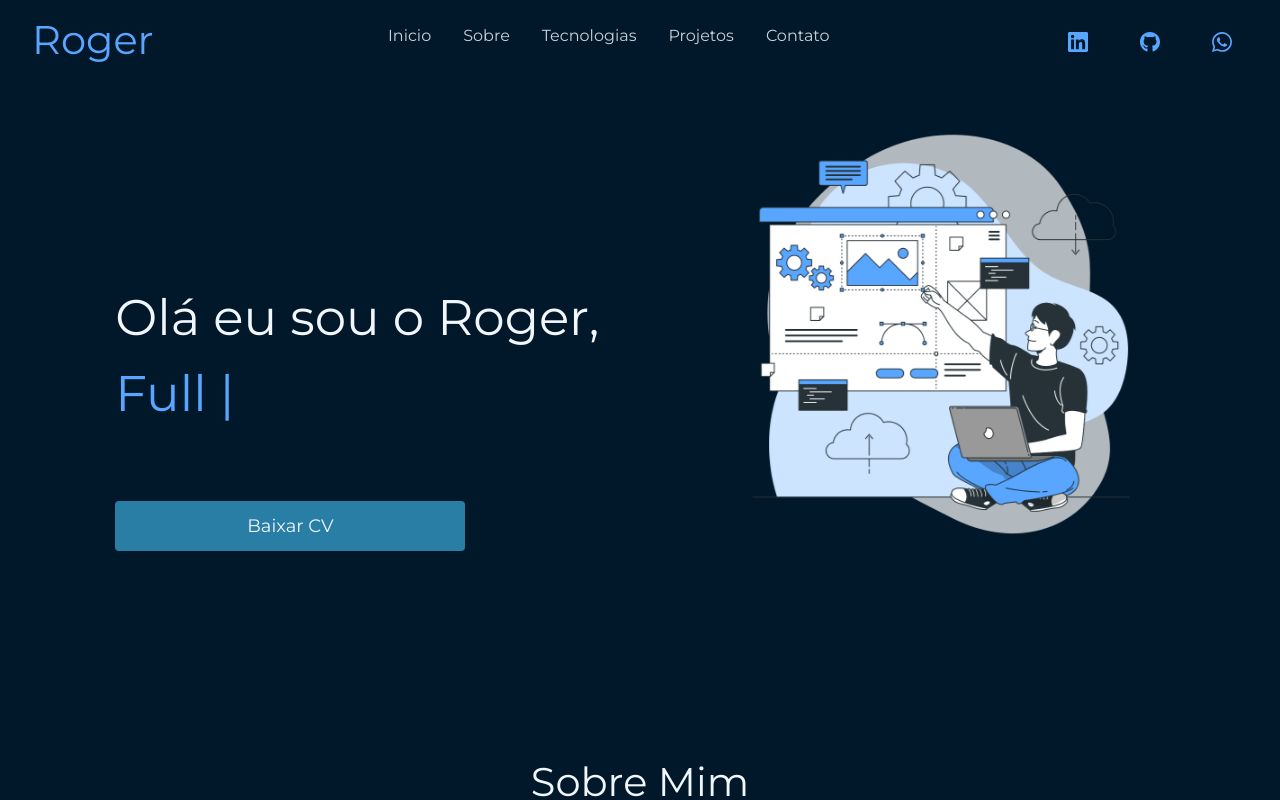
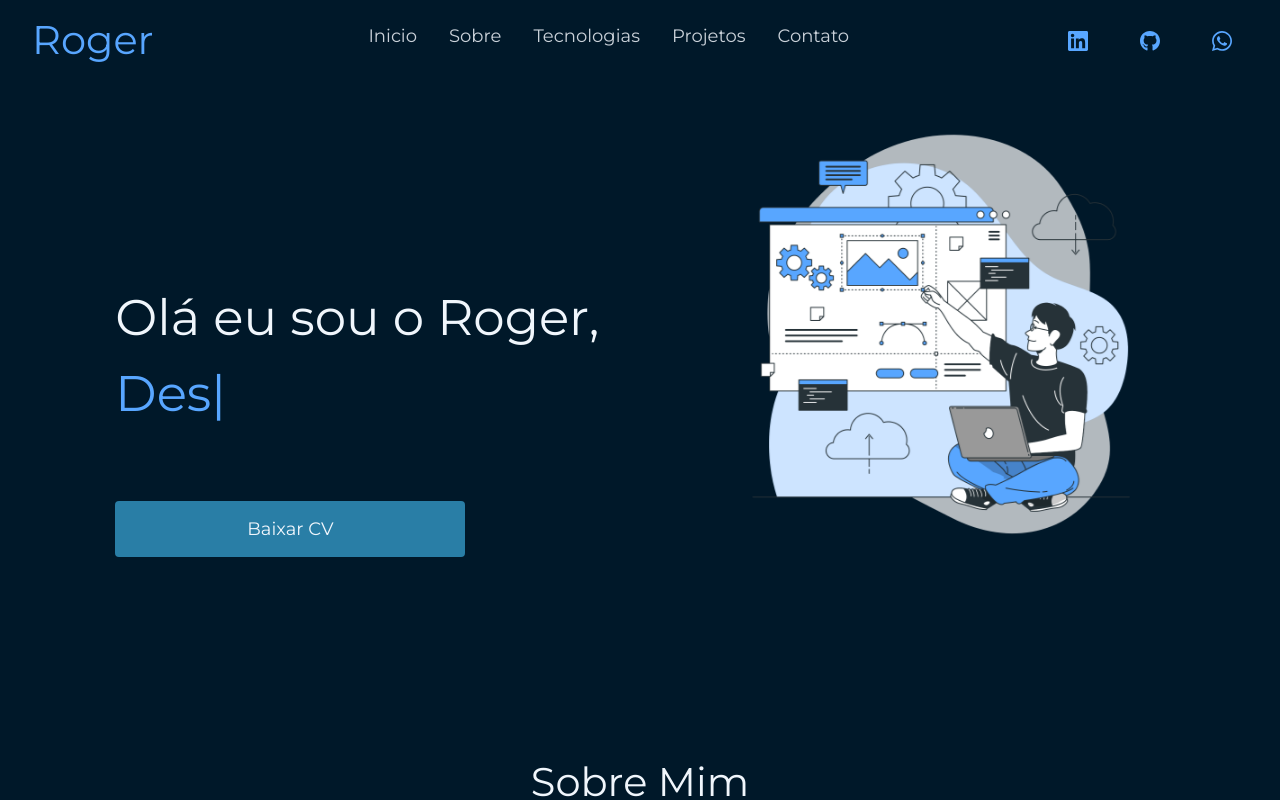
Before and after one commit to rogervalentim/portf-lio, a React (Create React App) app: page / in a window 1280 px wide. Shown: the top 800 px of the page. Built offline with nearby package versions, Linux system fonts and the light colour scheme; the HTML template or start-up script is replaced by a standard one.

Commit message:
adicionando melhorias

```diff
--- a/src/components/NavBar/NavBar.css
+++ b/src/components/NavBar/NavBar.css
@@ -20,6 +20,7 @@
 a {
   color: var(--color-text);
   text-decoration: none;
+  font-size: 18px;
 }
 
 a:hover {
--- a/src/container/Contato/Contato.css
+++ b/src/container/Contato/Contato.css
@@ -41,7 +41,7 @@ form {
 }
 
 form input {
-  height: 40px;
+  height: 56px;
   width: 650px;
   background-color: var(--bg-card);
   border: 1px solid var(--button-color);
@@ -55,7 +55,7 @@ form input:hover {
 
 form ::placeholder {
   color: white;
-  font-size: 14px;
+  font-size: 16px;
   font-weight: 400;
   padding: 10px;
 }
@@ -86,10 +86,10 @@ form p {
   text-decoration: none;
   background-color: var(--button-color);
   width: 250px;
-  height: 40px;
+  height: 56px;
   border: none;
   border-radius: 4px;
-  font-size: 14px;
+  font-size: 18px;
   cursor: pointer;
   text-align: center;
   margin-top: 20px;
--- a/src/container/Inicio/Inicio.css
+++ b/src/container/Inicio/Inicio.css
@@ -48,7 +48,7 @@
     text-decoration: none;
     border: none;
     width: 350px;
-    height: 50px;
+    height: 56px;
     border-radius: 4px;
     font-size: 18px;
     align-items: center;
--- a/src/container/Inicio/Inicio.jsx
+++ b/src/container/Inicio/Inicio.jsx
@@ -12,7 +12,7 @@ function Inicio() {
           <h3 className="home-title">Olá eu sou o Roger,</h3>
           <TypeAnimation
             sequence={[
-              "Desenvolvedor Web",
+              "Desenvolvedor",
               1000,
               "Full Stack !",
               2000,
@@ -21,10 +21,12 @@ function Inicio() {
             cursor={true}
             repeat={Infinity}
             className="text-animation"
-
           />
           <a href={Curriculum} target="_blank">
-            <button className="link-btn">Baixar CV</button>
+            <button
+            className="link-btn">
+            Baixar CV
+              </button>
           </a>
         </div>
         <div className="avatar-container">
```
